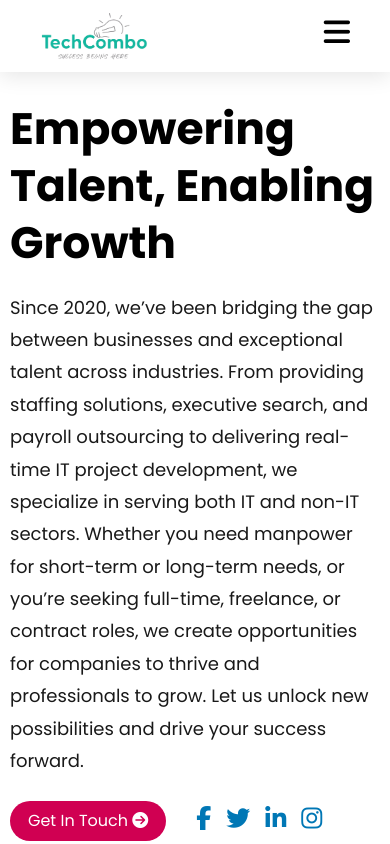
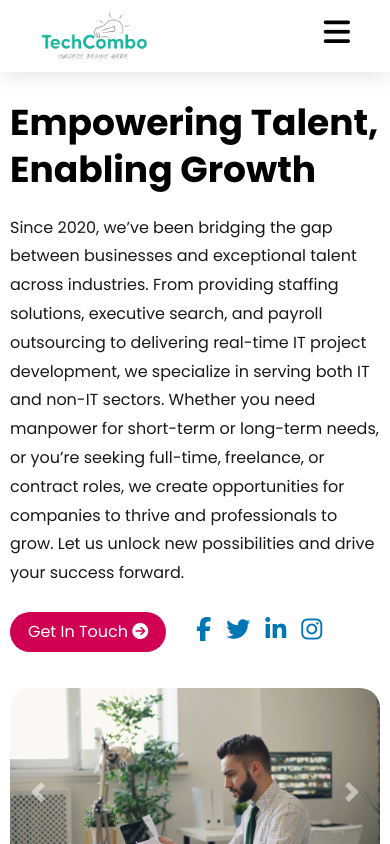
Before and after one commit to achalturkar/TechCombo-react-, a React (Vite) app: page / in a window 390 px wide. Shown: the top 844 px of the page. Built offline with nearby package versions, Linux system fonts and the light colour scheme.

Commit message:
changes font

```diff
--- a/src/components/home/index.css
+++ b/src/components/home/index.css
@@ -150,6 +150,15 @@
 
     }
 
+    .head {
+        font-size: 36px;
+
+    }
+
+    .sub-head {
+        font-size: 16px;
+    }
+
 
 }
 
```
